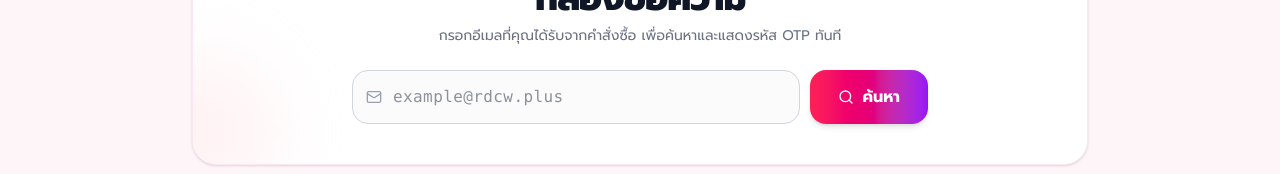
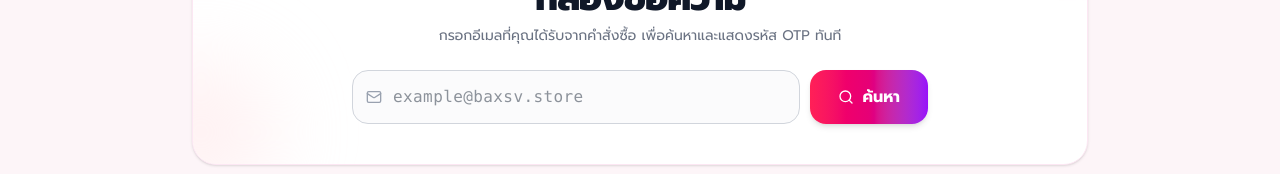
Before and after one commit to Thitiwutwork/Ba_Store_OTP, a React (Vite) app: page / in a window 1280 px wide. Shown: the part 270-444 px from the top of the page. Built offline with nearby package versions, Linux system fonts and the light colour scheme; the HTML template or start-up script is replaced by a standard one.

Commit message:
chore: update OTP email placeholder to example@baxsv.store

```diff
--- a/src/components/OtpMailboxPage.jsx
+++ b/src/components/OtpMailboxPage.jsx
@@ -111,7 +111,7 @@ export default function OtpMailboxPage({ initialEmail = '', onShowToast }) {
     const clean = (targetEmail || emailInput).trim().toLowerCase();
     if (!clean || !clean.includes('@')) {
       if (!isSilent) {
-        setErrorMessage('กรุณาระบุที่อยู่อีเมลที่ถูกต้อง (เช่น example@rdcw.plus)');
+        setErrorMessage('กรุณาระบุที่อยู่อีเมลที่ถูกต้อง (เช่น example@baxsv.store)');
       }
       return;
     }
@@ -310,7 +310,7 @@ export default function OtpMailboxPage({ initialEmail = '', onShowToast }) {
               type="text"
               value={emailInput}
               onChange={(e) => setEmailInput(e.target.value)}
-              placeholder="example@rdcw.plus"
+              placeholder="example@baxsv.store"
               className="w-full pl-10 pr-4 py-3 sm:py-3.5 bg-gray-50/70 hover:bg-white focus:bg-white border border-gray-300 focus:border-pink-500 focus:ring-4 focus:ring-pink-100 rounded-2xl text-sm sm:text-base font-mono tracking-wide text-gray-800 transition-all outline-none"
             />
             {emailInput && (
```
